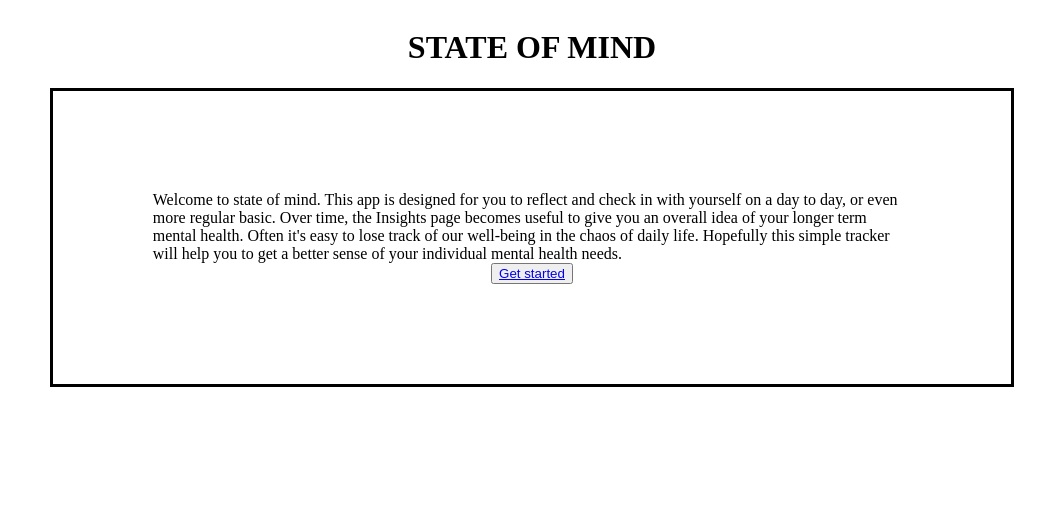
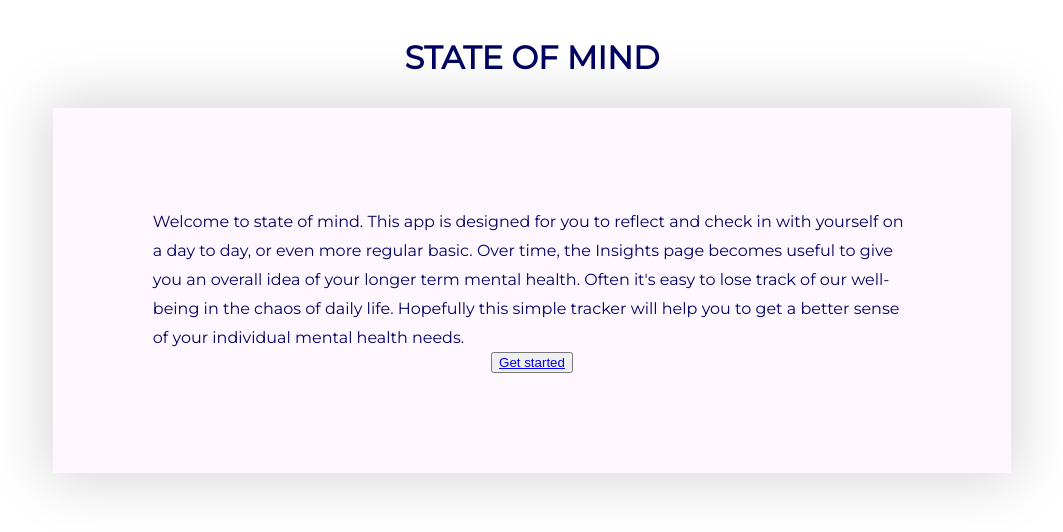
Before and after one commit to cjmontgom/state-of-mind, a React (Create React App) app in the folder client/: page / in a window 1280 px wide. Shown: the top 532 px of the page, without its empty margins (108-1171 px from the left). Built offline with nearby package versions, Linux system fonts and the light colour scheme.

Commit message:
Font and colour tweaks

```diff
--- a/client/src/App.tsx
+++ /dev/null
@@ -1,13 +0,0 @@
-import React, {useState} from 'react';
-import Main from "./components/main";
-
-const App = () => (
-     <div className="App">
-        <header className="App-header">
-            <Main/>
-        </header>
-     </div>
-);
-
-
-export default App;
--- a/client/src/components/main.tsx
+++ b/client/src/components/main.tsx
@@ -37,8 +37,8 @@
     };
 
     return (
-        <Router>
-            <Wrapper>
+        <Wrapper>
+            <Router>
                 <h1>STATE OF MIND</h1>
                 <Switch>
                     <Route path="/mood">
@@ -74,8 +74,8 @@
                         </Card>
                     </Route>
                 </Switch>
-            </Wrapper>
-        </Router>
+            </Router>
+        </Wrapper>
     );
 };
 
--- a/client/src/index.tsx
+++ b/client/src/index.tsx
@@ -1,10 +1,11 @@
 import React from 'react';
 import ReactDOM from 'react-dom';
-import App from './App';
+import Main from "./components/main";
 
 ReactDOM.render(
   <React.StrictMode>
-    <App />
+      <link href="https://fonts.googleapis.com/css2?family=Montserrat:wght@200;400&display=swap" rel="stylesheet"/>
+    <Main/>
   </React.StrictMode>,
   document.getElementById('root')
 );
--- a/client/src/styles/styles.ts
+++ b/client/src/styles/styles.ts
@@ -4,6 +4,9 @@
   display: flex;
   flex-direction: column;
   align-items: center;
+  font-family: 'Montserrat', sans-serif;
+  line-height: 1.8;
+  color: #000261;
 `;
 
 // get props from parent
@@ -16,7 +19,8 @@
   padding: 100px;
   width: 60%;
   align-items: center;
-  border: solid;
+  background-color: #fff7ff;
+  box-shadow: 0px 0px 55px 6px rgba(0,0,0,0.17);
 `;
 
 //let next = <div onClick={change parent.props.card to next one along or back to beginning}></div>
```
